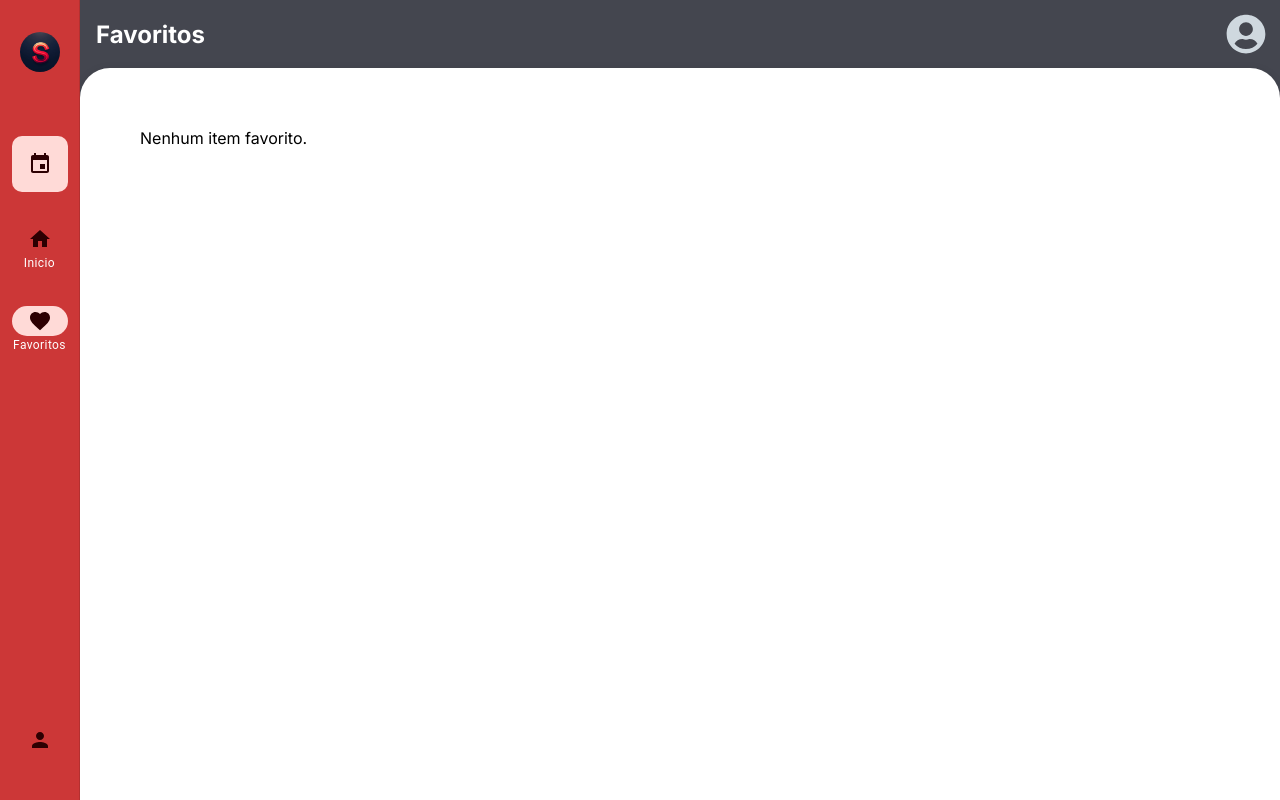
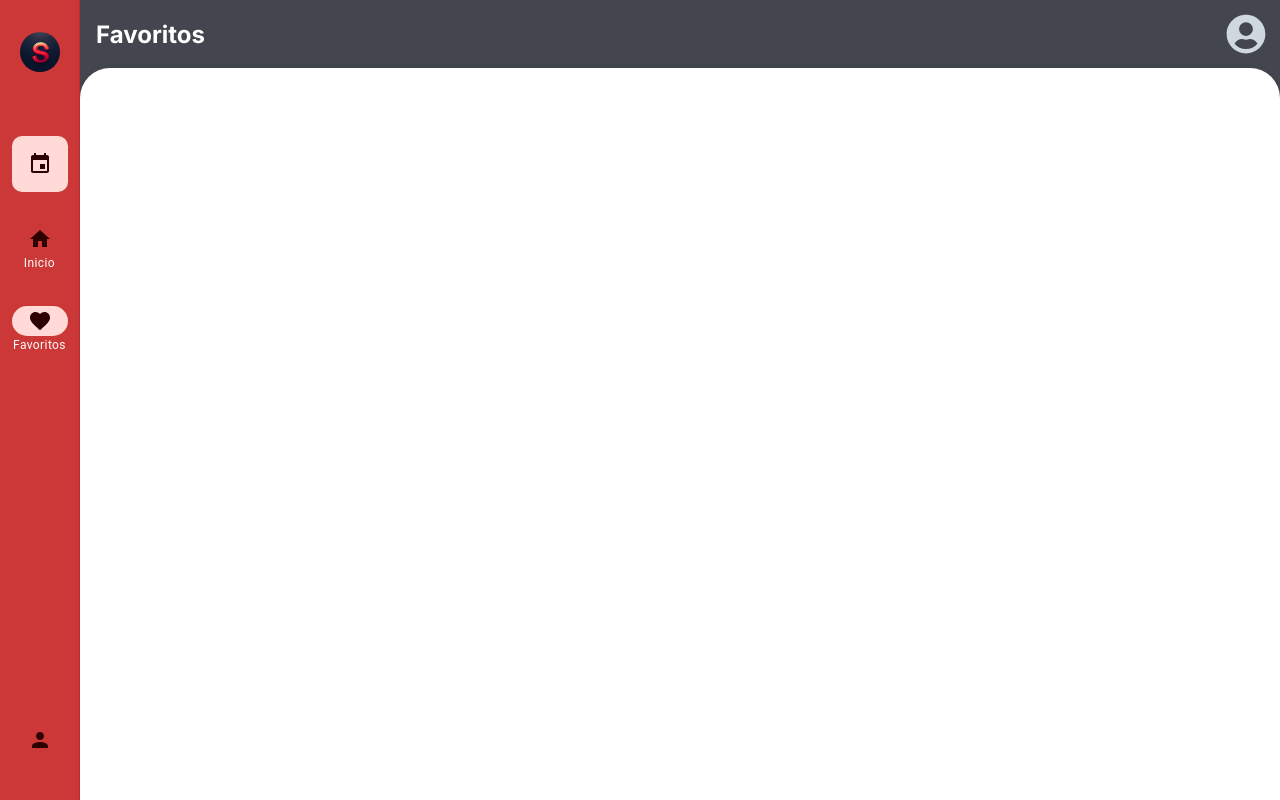
Before and after one commit to 20in13/TCC-LastVersion, a Next.js app: page /screens/Fav in a window 1280 px wide. Built offline with nearby package versions, Linux system fonts and the light colour scheme.

Commit message:
🔥Like Funcionando🔥
Co-Authored-By: gabriel9silv <134931559+gabriel9silv@users.noreply.github.com>

```diff
--- a/src/app/components/Card/page.jsx
+++ b/src/app/components/Card/page.jsx
@@ -15,9 +15,9 @@ export default function LibraryCard({ local }) {
   // Checa se o item é favorito ao montar o componente
   useEffect(() => {
     const favorites = JSON.parse(localStorage.getItem("favorites")) || [];
-    const isFavorited = favorites.some((fav) => fav.id === local.id);
+    const isFavorited = favorites.includes(local.name);
     setIsFavorite(isFavorited);
-  }, [local.id]);
+  }, [local.name]);
 
   // Função para adicionar/remover favorito
   const toggleFavorite = () => {
@@ -25,12 +25,12 @@ export default function LibraryCard({ local }) {
 
     if (isFavorite) {
       // Remove dos favoritos
-      const newFavorites = favorites.filter((fav) => fav.id !== local.id);
+      const newFavorites = favorites.filter((favName) => favName !== local.name);
       localStorage.setItem("favorites", JSON.stringify(newFavorites));
       setIsFavorite(false);
     } else {
       // Adiciona aos favoritos
-      favorites.push(local);
+      favorites.push(local.name);
       localStorage.setItem("favorites", JSON.stringify(favorites));
       setIsFavorite(true);
     }
--- a/src/app/screens/Fav/page.jsx
+++ b/src/app/screens/Fav/page.jsx
@@ -1,26 +1,29 @@
-// pages/screens/Fav.js
+// pages/Fav/page.js
 "use client";
 
-import React, { useEffect, useState } from 'react';
+import React, { useState, useEffect } from 'react';
 import { useRouter } from 'next/navigation';
 import { FaUserCircle } from 'react-icons/fa';
 import Card from '../../components/Card/page';
 import styles from './page.module.css';
 import NavigationRail from '../../components/NavRail/page';
 import { IconButton } from "@mui/material";
+import ambientes from '../../../data/ambientes.json';
 
 const Fav = () => {
   const router = useRouter();
-  const [favorites, setFavorites] = useState([]);
 
   const goTo = () => {
     router.push('/screens/Perfil');
   };
 
-  // Carrega os favoritos do Local Storage ao montar o componente
+  const [favoriteItems, setFavoriteItems] = useState([]);
+
   useEffect(() => {
-    const storedFavorites = JSON.parse(localStorage.getItem("favorites")) || [];
-    setFavorites(storedFavorites);
+    const favorites = JSON.parse(localStorage.getItem("favorites")) || [];
+    // Filtra os ambientes favoritos
+    const favoriteAmbientes = ambientes.filter(local => favorites.includes(local.name));
+    setFavoriteItems(favoriteAmbientes);
   }, []);
 
   return (
@@ -38,13 +41,9 @@ const Fav = () => {
           </header>
           <div className={styles.contentWrapper}>
             <div className={styles.content}>
-              {favorites.length > 0 ? (
-                favorites.map((local, index) => (
-                  <Card key={index} local={local} />
-                ))
-              ) : (
-                <p>Nenhum item favorito.</p>
-              )}
+              {favoriteItems.map((local, index) => (
+                <Card key={index} local={local} />
+              ))}
             </div>
           </div>
         </div>
```
